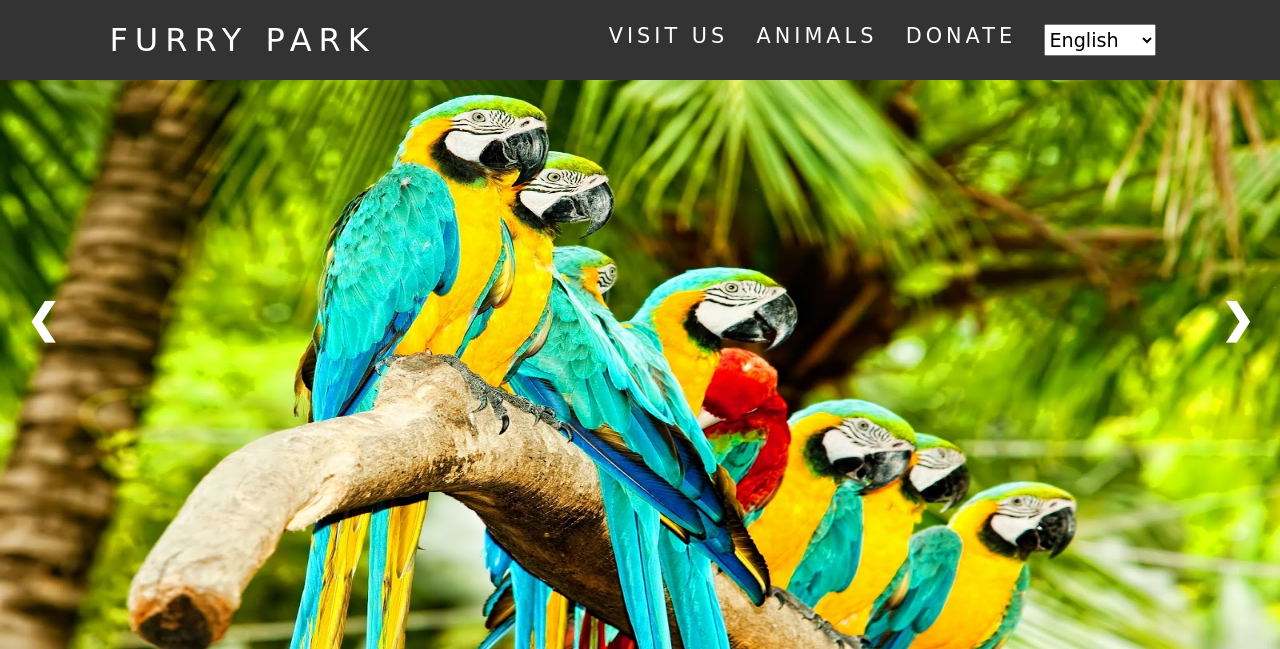
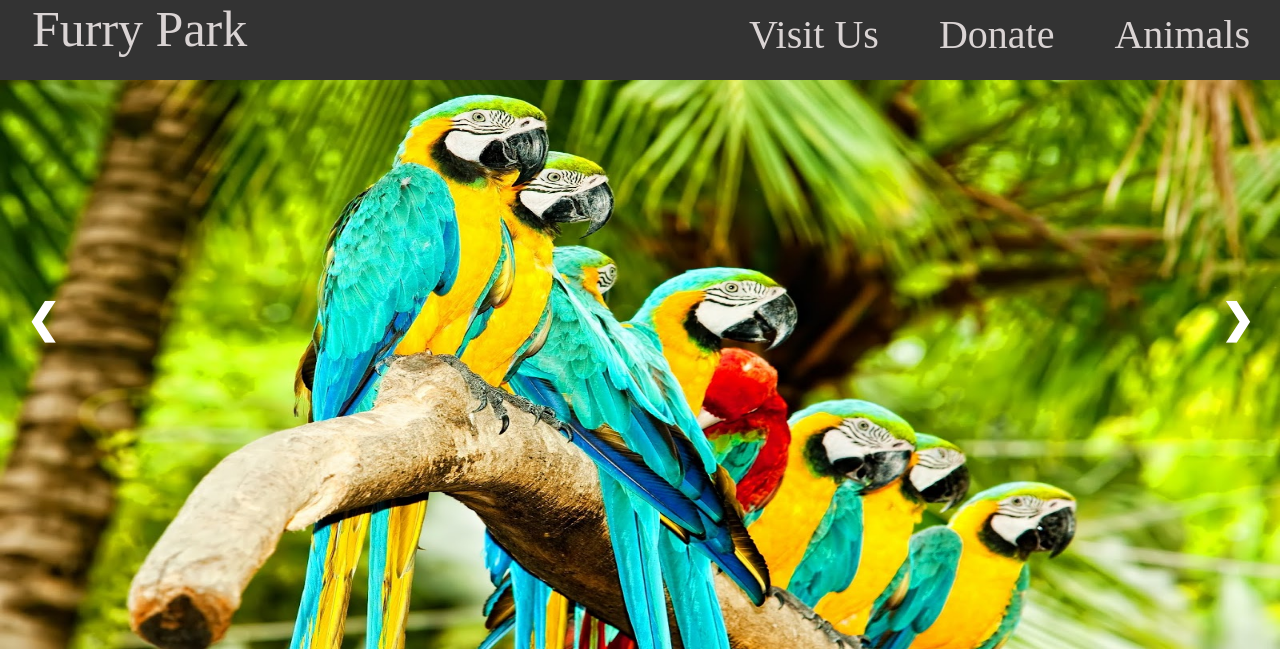
Before and after one commit to Baciacia/W_Project, a PHP site: page /HTML/index.html in a window 1280 px wide. Shown: the top 649 px of the page. Run offline with PHP 8.4, Linux system fonts and the light colour scheme.

Commit message:
noul model de navbar
doar pe index a fost pus urmand sa l folosim peste tot

```diff
--- a/CSS/donate.css
+++ b/CSS/donate.css
@@ -3,6 +3,7 @@
     padding: 0px;
     box-sizing: border-box;
 }
+
 /* --------------------------------------------------bara de navigare----universal---------------------------------------*/
 .navbar {
     display: flex;
--- a/CSS/index.css
+++ b/CSS/index.css
@@ -3,67 +3,109 @@
     padding: 0px;
     box-sizing: border-box;
 }
-/* --------------------------------------------------bara de navigare----universal---------------------------------------*/
-.navbar {
-    display: flex;
-    justify-content: space-around;
-    /* le aliniaza da le pune si niste spatiu gen inainte intre si dupa*/
-    align-items: center;
-    min-height: 5rem;
-    background-color:  #333;
-    font-family: 'Palette Mosaic', cursive;
+
+a{
+    text-decoration: none;
 }
-
-.logo {
-    color: rgb(218, 212, 212);
-    letter-spacing: 7px;
-    font-size: 100%;
-}
-
-.logo a{
-    text-decoration: none;
-    font-size: 200%;
-    color: #ffffff;
-}
-
-.nav_list {
-    display: flex;
-    justify-content: space-around;
-    width: 45%;
-}
-
-.nav_list li {
+ul{
     list-style: none;
 }
 
-.nav_list a {
-    color: #ffffff;
-    text-decoration: none;
-    letter-spacing: 4px;
-    font-size: 130%;
+.body{
+    height: auto;
 }
 
-.nav_list select{
-    width: 7rem;
-    height: 2rem;
-    font-family: 'Palette Mosaic', cursive;
-    font-size: 120%;
+/* --------------------------------------------------bara de navigare----universal---------------------------------------*/
+.header{
+    background-color:#333;
+    position: relative;
+    top: 0;
+    width: 100%;
+    height: 5rem;
 }
 
-.meniu {
-    display: none;
-    /* sa nu se vada in mod normal*/
-    cursor: pointer;
+.logo{
+    display: inline-block;
+    color:rgb(218, 212, 212);
+    font-size: 50px;
+    margin-left: 2rem;
 }
 
+/* Nav menu */
+.nav{
+    width: 100%;
+    height: 100%;
+    position: fixed;
+    background-color: #333;
+    overflow: hidden;
+    z-index: 99;
+}
+.menu a{
+    display: block;
+    padding: 30px;
+    color: rgb(218, 212, 212);
+    font-size: 250%;
+    margin-top: 5rem;
+}
+.menu a:hover{
+    background-color: grey;
+}
+.nav{
+    max-height: 0;
+    transition: max-height .5s ease-out;
+}
 
-/* aici fac meniul ala cu 3 linii ce arata ca un burger*/
+/* Menu Icon */
+.hamb{
+    cursor: pointer;
+    float: right;
+    padding: 40px 20px;
+}/* Style label tag */
 
-.meniu div {
-    background-color: #ffffff;
-    width: 25px;
-    height: 3px;
-    margin: 5px;
+.hamb-line {
+    background: white;
+    display: block;
+    height: 2px;
+    position: relative;
+    width: 24px;
+
+} /* Style span tag */
+
+.hamb-line::before,
+.hamb-line::after{
+    background: white;
+    content: '';
+    display: block;
+    height: 100%;
+    position: absolute;
+    transition: all .2s ease-out;
+    width: 100%;
+}
+.hamb-line::before{
+    top: 5px;
+}
+.hamb-line::after{
+    top: -5px;
+}
+
+.side-menu {
+    display: none;
+} /* Hide checkbox */
+
+/* Toggle menu icon */
+.side-menu:checked ~ nav{
+    max-height: 100%;
+}
+.side-menu:checked ~ .hamb .hamb-line {
+    background: transparent;
+}
+.side-menu:checked ~ .hamb .hamb-line::before {
+    transform: rotate(-45deg);
+    top:0;
+}
+.side-menu:checked ~ .hamb .hamb-line::after {
+    transform: rotate(45deg);
+    top:0;
 }
 
 /*---------------------------------------------------Imaginile principale----------------------------------------------------*/
@@ -513,19 +550,29 @@ de reservare, donare, si inregistrare*/
     }
 }
 
-/*magia barei de navigare*/
 
-.nav_list-active {
-    transform: translateX(0%);
-}
+/* Responsiveness */
+@media (min-width: 900px) {
+    .nav{
+        max-height: none;
+        top: 0;
+        position: sticky;
+        float: right;
+        width: fit-content;
+    }
 
-@keyframes navlistFade {
-    from {
-        opacity: 0;
-        transform: translateX(50px);
+    .menu li{
+        float: left;
+        top:0;
     }
-    to {
-        opacity: 1;
-        transform: translateX(0px);
+    .menu a{
+        margin-top:  -1.2rem;
+    }
+    .menu a:hover{
+        background-color: transparent;
+        color: grey;
+    }
+    .hamb{
+        display: none;
     }
 }
--- a/CSS/visit.css
+++ b/CSS/visit.css
@@ -3,6 +3,7 @@
     padding: 0px;
     box-sizing: border-box;
 }
+
 /* --------------------------------------------------bara de navigare----universal---------------------------------------*/
 .navbar {
     display: flex;
--- a/HTML/index.html
+++ b/HTML/index.html
@@ -11,39 +11,24 @@
 </head>
 
 <body>
-    <nav class="navbar">
-        <div class="logo">
-            <a href="index.html" target="_self">FURRY PARK</a>
-        </div>
-            <ul class="nav_list">
-                <li>
-                    <a href="visit.html" target="_self">VISIT US</a>
-                </li>
-                <li>
-                    <a href="animals.html" target="_self">ANIMALS</a>
-                </li>
-                <li>
-                    <a href="donate.html" target="_self">DONATE</a>
-                </li>
-                <li>
-                    <label></label>
-                    <select name="lng" id="lng">
-                        <option value="English">English</option>
-                        <option value="Spanish">Spanish</option>
-                        <option value="French">French</option>
-                        <option value="Romanian">Romanian</option>
-                      </select>
-                </li>
+    <header class="header">
+        <!-- Logo -->
+        <a href="index.html" class="logo" target="_self">Furry Park</a>
+        <!-- Hamburger icon -->
+        <input class="side-menu" type="checkbox" id="side-menu"/>
+        <label class="hamb" for="side-menu"><span class="hamb-line"></span></label>
+        <!-- Menu -->
+        <nav class="nav">
+            <ul class="menu">
+                <li><a href="visit.html">Visit Us</a></li>
+                <li><a href="donate.html">Donate</a> </li>
+                <li><a href="animals.html">Animals</a></li>
             </ul>
-        <div class="meniu">
-            <div class="line1"></div>
-            <div class="line2"></div>
-            <div class="line3"></div>
-        </div>
+        </nav>
+    </header>
 
-    </nav>
+
     <script src="../JAVASCRIPT/api.js"></script>
-
     <div class="container">
         <div class="slide" id="first-img">
             <div class="slide_title"></div>
@@ -92,7 +77,7 @@
 
         </div>
     </div>
-         <!--butoanele de schimbat pozele-->
+        <!--butoanele de schimbat pozele-->
         <a class="prev" onclick="plusSlides(-1)">&#10094;</a>
         <a class="next" onclick="plusSlides(1)">&#10095;</a>
 
@@ -111,7 +96,6 @@
             <a href="signup.html" target="_self">Sign Up</a>
         </div>
     </div>
-
 </body>
 
 </html>
--- a/JAVASCRIPT/api.js
+++ b/JAVASCRIPT/api.js
@@ -1,26 +1,3 @@
-// bucata asta face ca bara de navigare sa fie dinamica
-
-const navSlide = () => {
-    const meniu = document.querySelector('.meniu');
-    const nav = document.querySelector('.nav_list');
-    const navlist = document.querySelectorAll('.nav_list li')
-
-    meniu.addEventListener('click', () => {
-        //Toggle nav
-        nav.classList.toggle('nav_list-active');
-        //Animate list
-        navlist.forEach((link, index) =>{
-            if(link.style.animation) {
-                link.style.animation = '';
-            }else{
-                link.style.animation = `navlistFade 0.5s ease forwards ${index/7 + 0.3}s`
-            }
-        });
-    });
-}
-//-------------------------------------------------------------------------------------------------------------------------------------
-
-navSlide(); //apelarea functiei
 
 //--------------------------------------------------------------------------------------------------------------------------------------
 // mai jos avem codul care face posibil schimbarea imaginei prin apasarea a doua sageti
```
Also changed, not shown: other parts of CSS/index.css (+19 -24 lines), HTML/donate.html (line endings or trailing spaces).
